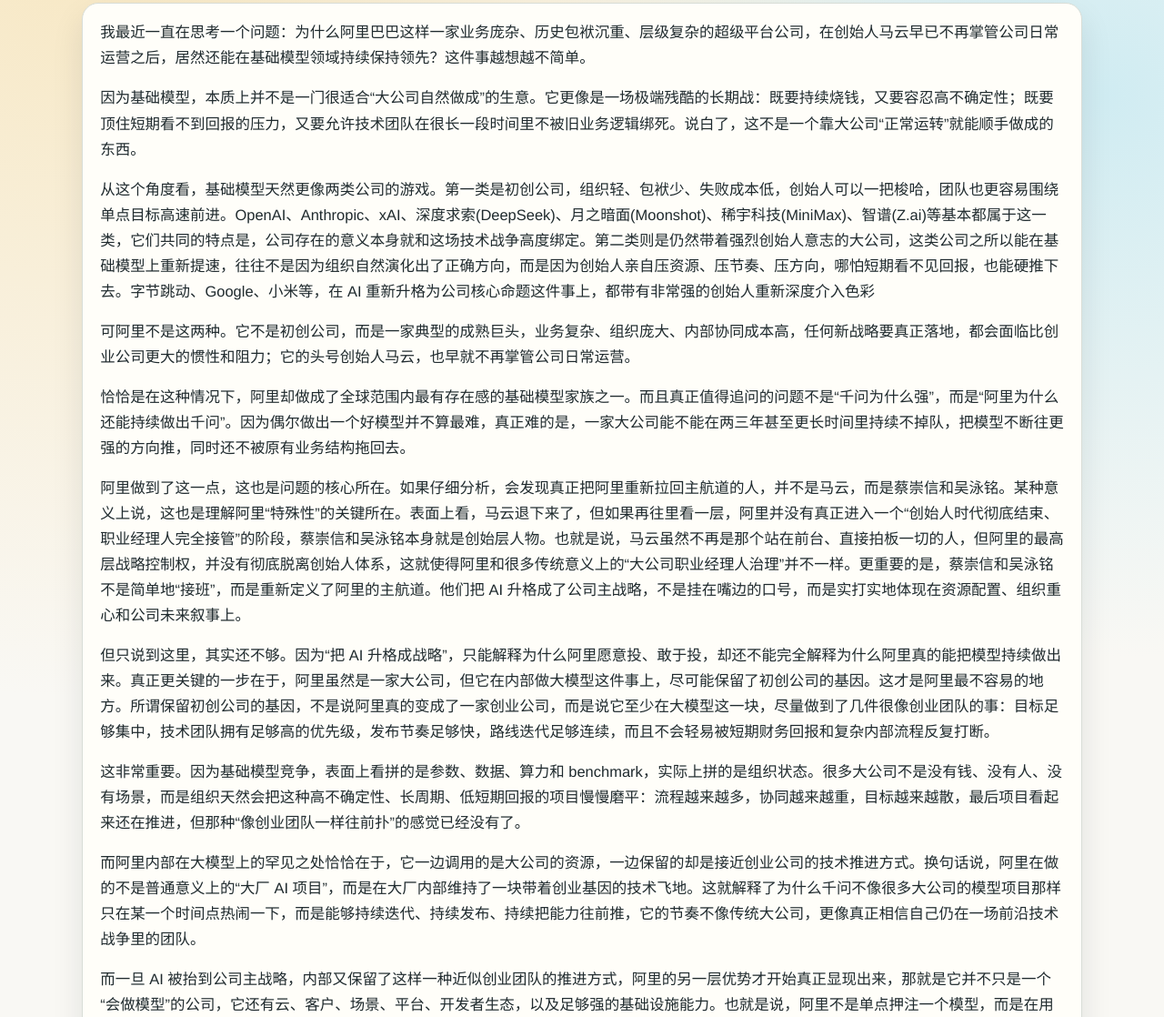
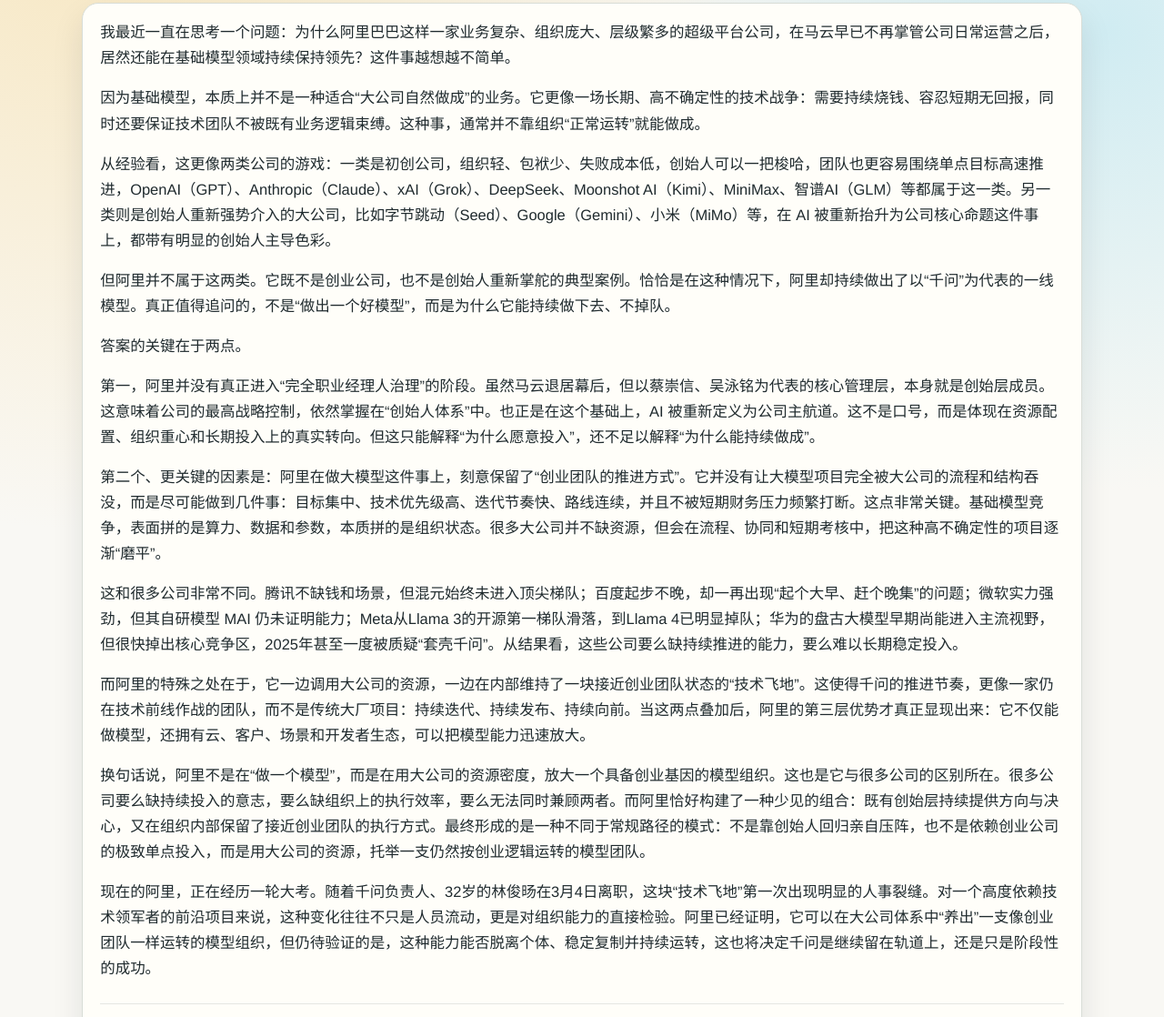
Before and after one commit to wangzizhe/wangzizhe.github.io, a plain HTML site: page posts/2026-04-05-why-alibaba-is-unique-in-ai-era.html in a window 1280 px wide. Shown: the part 146-1264 px from the top of the page at 91% size. Drawn offline with Linux system fonts and the light colour scheme.

Commit message:
content: refine 2026-04-05 blog post

```diff
--- a/posts/2026-04-05-why-alibaba-is-unique-in-ai-era.html
+++ b/posts/2026-04-05-why-alibaba-is-unique-in-ai-era.html
@@ -68,33 +68,27 @@
         <h1>为什么阿里巴巴在 AI 时代是个独特存在</h1>
       </header>
       <article class="post-article">
-        <p>我最近一直在思考一个问题：为什么阿里巴巴这样一家业务庞杂、历史包袱沉重、层级复杂的超级平台公司，在创始人马云早已不再掌管公司日常运营之后，居然还能在基础模型领域持续保持领先？这件事越想越不简单。</p>
+        <p>我最近一直在思考一个问题：为什么阿里巴巴这样一家业务复杂、组织庞大、层级繁多的超级平台公司，在马云早已不再掌管公司日常运营之后，居然还能在基础模型领域持续保持领先？这件事越想越不简单。</p>
 
-        <p>因为基础模型，本质上并不是一门很适合“大公司自然做成”的生意。它更像是一场极端残酷的长期战：既要持续烧钱，又要容忍高不确定性；既要顶住短期看不到回报的压力，又要允许技术团队在很长一段时间里不被旧业务逻辑绑死。说白了，这不是一个靠大公司“正常运转”就能顺手做成的东西。</p>
+        <p>因为基础模型，本质上并不是一种适合“大公司自然做成”的业务。它更像一场长期、高不确定性的技术战争：需要持续烧钱、容忍短期无回报，同时还要保证技术团队不被既有业务逻辑束缚。这种事，通常并不靠组织“正常运转”就能做成。</p>
 
-        <p>从这个角度看，基础模型天然更像两类公司的游戏。第一类是初创公司，组织轻、包袱少、失败成本低，创始人可以一把梭哈，团队也更容易围绕单点目标高速前进。OpenAI、Anthropic、xAI、深度求索(DeepSeek)、月之暗面(Moonshot)、稀宇科技(MiniMax)、智谱(Z.ai)等基本都属于这一类，它们共同的特点是，公司存在的意义本身就和这场技术战争高度绑定。第二类则是仍然带着强烈创始人意志的大公司，这类公司之所以能在基础模型上重新提速，往往不是因为组织自然演化出了正确方向，而是因为创始人亲自压资源、压节奏、压方向，哪怕短期看不见回报，也能硬推下去。字节跳动、Google、小米等，在 AI 重新升格为公司核心命题这件事上，都带有非常强的创始人重新深度介入色彩</p>
+        <p>从经验看，这更像两类公司的游戏：一类是初创公司，组织轻、包袱少、失败成本低，创始人可以一把梭哈，团队也更容易围绕单点目标高速推进，OpenAI（GPT）、Anthropic（Claude）、xAI（Grok）、DeepSeek、Moonshot AI（Kimi）、MiniMax、智谱AI（GLM）等都属于这一类。另一类则是创始人重新强势介入的大公司，比如字节跳动（Seed）、Google（Gemini）、小米（MiMo）等，在 AI 被重新抬升为公司核心命题这件事上，都带有明显的创始人主导色彩。</p>
 
-        <p>可阿里不是这两种。它不是初创公司，而是一家典型的成熟巨头，业务复杂、组织庞大、内部协同成本高，任何新战略要真正落地，都会面临比创业公司更大的惯性和阻力；它的头号创始人马云，也早就不再掌管公司日常运营。</p>
+        <p>但阿里并不属于这两类。它既不是创业公司，也不是创始人重新掌舵的典型案例。恰恰是在这种情况下，阿里却持续做出了以“千问”为代表的一线模型。真正值得追问的，不是“做出一个好模型”，而是为什么它能持续做下去、不掉队。</p>
 
-        <p>恰恰是在这种情况下，阿里却做成了全球范围内最有存在感的基础模型家族之一。而且真正值得追问的问题不是“千问为什么强”，而是“阿里为什么还能持续做出千问”。因为偶尔做出一个好模型并不算最难，真正难的是，一家大公司能不能在两三年甚至更长时间里持续不掉队，把模型不断往更强的方向推，同时还不被原有业务结构拖回去。</p>
+        <p>答案的关键在于两点。</p>
 
-        <p>阿里做到了这一点，这也是问题的核心所在。如果仔细分析，会发现真正把阿里重新拉回主航道的人，并不是马云，而是蔡崇信和吴泳铭。某种意义上说，这也是理解阿里“特殊性”的关键所在。表面上看，马云退下来了，但如果再往里看一层，阿里并没有真正进入一个“创始人时代彻底结束、职业经理人完全接管”的阶段，蔡崇信和吴泳铭本身就是创始层人物。也就是说，马云虽然不再是那个站在前台、直接拍板一切的人，但阿里的最高层战略控制权，并没有彻底脱离创始人体系，这就使得阿里和很多传统意义上的“大公司职业经理人治理”并不一样。更重要的是，蔡崇信和吴泳铭不是简单地“接班”，而是重新定义了阿里的主航道。他们把 AI 升格成了公司主战略，不是挂在嘴边的口号，而是实打实地体现在资源配置、组织重心和公司未来叙事上。</p>
+        <p>第一，阿里并没有真正进入“完全职业经理人治理”的阶段。虽然马云退居幕后，但以蔡崇信、吴泳铭为代表的核心管理层，本身就是创始层成员。这意味着公司的最高战略控制，依然掌握在“创始人体系”中。也正是在这个基础上，AI 被重新定义为公司主航道。这不是口号，而是体现在资源配置、组织重心和长期投入上的真实转向。但这只能解释“为什么愿意投入”，还不足以解释“为什么能持续做成”。</p>
 
-        <p>但只说到这里，其实还不够。因为“把 AI 升格成战略”，只能解释为什么阿里愿意投、敢于投，却还不能完全解释为什么阿里真的能把模型持续做出来。真正更关键的一步在于，阿里虽然是一家大公司，但它在内部做大模型这件事上，尽可能保留了初创公司的基因。这才是阿里最不容易的地方。所谓保留初创公司的基因，不是说阿里真的变成了一家创业公司，而是说它至少在大模型这一块，尽量做到了几件很像创业团队的事：目标足够集中，技术团队拥有足够高的优先级，发布节奏足够快，路线迭代足够连续，而且不会轻易被短期财务回报和复杂内部流程反复打断。</p>
+        <p>第二个、更关键的因素是：阿里在做大模型这件事上，刻意保留了“创业团队的推进方式”。它并没有让大模型项目完全被大公司的流程和结构吞没，而是尽可能做到几件事：目标集中、技术优先级高、迭代节奏快、路线连续，并且不被短期财务压力频繁打断。这点非常关键。基础模型竞争，表面拼的是算力、数据和参数，本质拼的是组织状态。很多大公司并不缺资源，但会在流程、协同和短期考核中，把这种高不确定性的项目逐渐“磨平”。</p>
 
-        <p>这非常重要。因为基础模型竞争，表面上看拼的是参数、数据、算力和 benchmark，实际上拼的是组织状态。很多大公司不是没有钱、没有人、没有场景，而是组织天然会把这种高不确定性、长周期、低短期回报的项目慢慢磨平：流程越来越多，协同越来越重，目标越来越散，最后项目看起来还在推进，但那种“像创业团队一样往前扑”的感觉已经没有了。</p>
+        <p>这和很多公司非常不同。腾讯不缺钱和场景，但混元始终未进入顶尖梯队；百度起步不晚，却一再出现“起个大早、赶个晚集”的问题；微软实力强劲，但其自研模型 MAI 仍未证明能力；Meta从Llama 3的开源第一梯队滑落，到Llama 4已明显掉队；华为的盘古大模型早期尚能进入主流视野，但很快掉出核心竞争区，2025年甚至一度被质疑“套壳千问”。从结果看，这些公司要么缺持续推进的能力，要么难以长期稳定投入。</p>
 
-        <p>而阿里内部在大模型上的罕见之处恰恰在于，它一边调用的是大公司的资源，一边保留的却是接近创业公司的技术推进方式。换句话说，阿里在做的不是普通意义上的“大厂 AI 项目”，而是在大厂内部维持了一块带着创业基因的技术飞地。这就解释了为什么千问不像很多大公司的模型项目那样只在某一个时间点热闹一下，而是能够持续迭代、持续发布、持续把能力往前推，它的节奏不像传统大公司，更像真正相信自己仍在一场前沿技术战争里的团队。</p>
+        <p>而阿里的特殊之处在于，它一边调用大公司的资源，一边在内部维持了一块接近创业团队状态的“技术飞地”。这使得千问的推进节奏，更像一家仍在技术前线作战的团队，而不是传统大厂项目：持续迭代、持续发布、持续向前。当这两点叠加后，阿里的第三层优势才真正显现出来：它不仅能做模型，还拥有云、客户、场景和开发者生态，可以把模型能力迅速放大。</p>
 
-        <p>而一旦 AI 被抬到公司主战略，内部又保留了这样一种近似创业团队的推进方式，阿里的另一层优势才开始真正显现出来，那就是它并不只是一个“会做模型”的公司，它还有云、客户、场景、平台、开发者生态，以及足够强的基础设施能力。也就是说，阿里不是单点押注一个模型，而是在用一整套大公司的资源密度，去放大一个保有创业基因的模型组织。</p>
+        <p>换句话说，阿里不是在“做一个模型”，而是在用大公司的资源密度，放大一个具备创业基因的模型组织。这也是它与很多公司的区别所在。很多公司要么缺持续投入的意志，要么缺组织上的执行效率，要么无法同时兼顾两者。而阿里恰好构建了一种少见的组合：既有创始层持续提供方向与决心，又在组织内部保留了接近创业团队的执行方式。最终形成的是一种不同于常规路径的模式：不是靠创始人回归亲自压阵，也不是依赖创业公司的极致单点投入，而是用大公司的资源，托举一支仍然按创业逻辑运转的模型团队。</p>
 
-        <p>这和很多公司非常不同。腾讯当然有钱，也有场景，但混元大模型始终没有进入顶尖基础模型的梯队；百度更早下注大模型，出发并不晚，但百度过去十年有一个很典型的问题，经常是起了个大早，却没能赶上最后那班车；微软当然很强，但微软的自研大模型 MAI 目前还无法证明其真实能力；Meta 也是类似的情况，Llama 3 时期还处在全球开源第一梯队中，但到了 Llama 4 的时候，Meta 在这条赛道上已经基本被“踢出局”了。华为也有类似的处境，2024 年时盘古大模型还处于领先梯队，但之后很快失去存在感，基本呈现出昙花一现的状态。甚至在 2025 年还一度被质疑“套壳千问”，从结果来看，华为在大模型上的持续研发能力已经明显掉队，也让人开始怀疑其是否还具备继续自主开发基础模型的能力。</p>
-
-        <p>而阿里的特殊之处就在于，它既不是一家专门为了基础模型而生的创业公司，也不是一家靠头号创始人重新回前台、用个人权威硬压出来的大公司，但它却依然把基础模型做成了一线能力。这里最有意思的，不是阿里违背了规律，而是它找到了那条规律的一个“变体”。通常来说，基础模型要做好，要么靠创业公司的极致单点投入，要么靠创始人本人重新回到牌桌中央、亲自给组织注入方向感和压强，但阿里走出的路径不是这两种标准答案。它更像是，马云退下来了，但阿里内部仍然保留着创始层的战略控制；与此同时，吴泳铭上任之后，又把 AI 直接提到集团主航道；再叠加阿里云、开源生态、企业客户和应用场景的放大效应；最后在组织内部尽可能维持了一支带着初创公司基因的大模型团队，最终形成了一种很少见的状态：用大公司的资源密度，去托举一个保有初创公司基因的模型组织。</p>
-
-        <p>这其实已经足够解释阿里在这一轮 AI 竞争里的位置。真正稀缺的，从来不是“知道 AI 很重要”，这件事今天谁都知道。真正稀缺的是，一家大公司能不能在不靠头号创始人回归的情况下，依然保留长期投入基础模型的意志、容忍高不确定性的耐心，以及接近初创公司的执行速度。也正因为如此，它的独特性不在于“也做了 AI”，甚至不只是“千问很强”，而在于它在一个最不适合大公司自然胜出的领域里，打出了一种极少见的胜利方式：不是靠马云回归，而是靠创始层继续定方向，加上公司内部仍然保留了一支具有初创公司基因的大模型团队。</p>
-
-        <p>阿里至少到今天，做到了。</p>
+        <p>现在的阿里，正在经历一轮大考。随着千问负责人、32岁的林俊旸在3月4日离职，这块“技术飞地”第一次出现明显的人事裂缝。对一个高度依赖技术领军者的前沿项目来说，这种变化往往不只是人员流动，更是对组织能力的直接检验。阿里已经证明，它可以在大公司体系中“养出”一支像创业团队一样运转的模型组织，但仍待验证的是，这种能力能否脱离个体、稳定复制并持续运转，这也将决定千问是继续留在轨道上，还是只是阶段性的成功。</p>
 
         <section class="share-section">
           <div class="share-menu">
```
Also changed, not shown: posts/2026-04-05-why-alibaba-is-unique-in-ai-era-en.html (+11 -17 lines).
